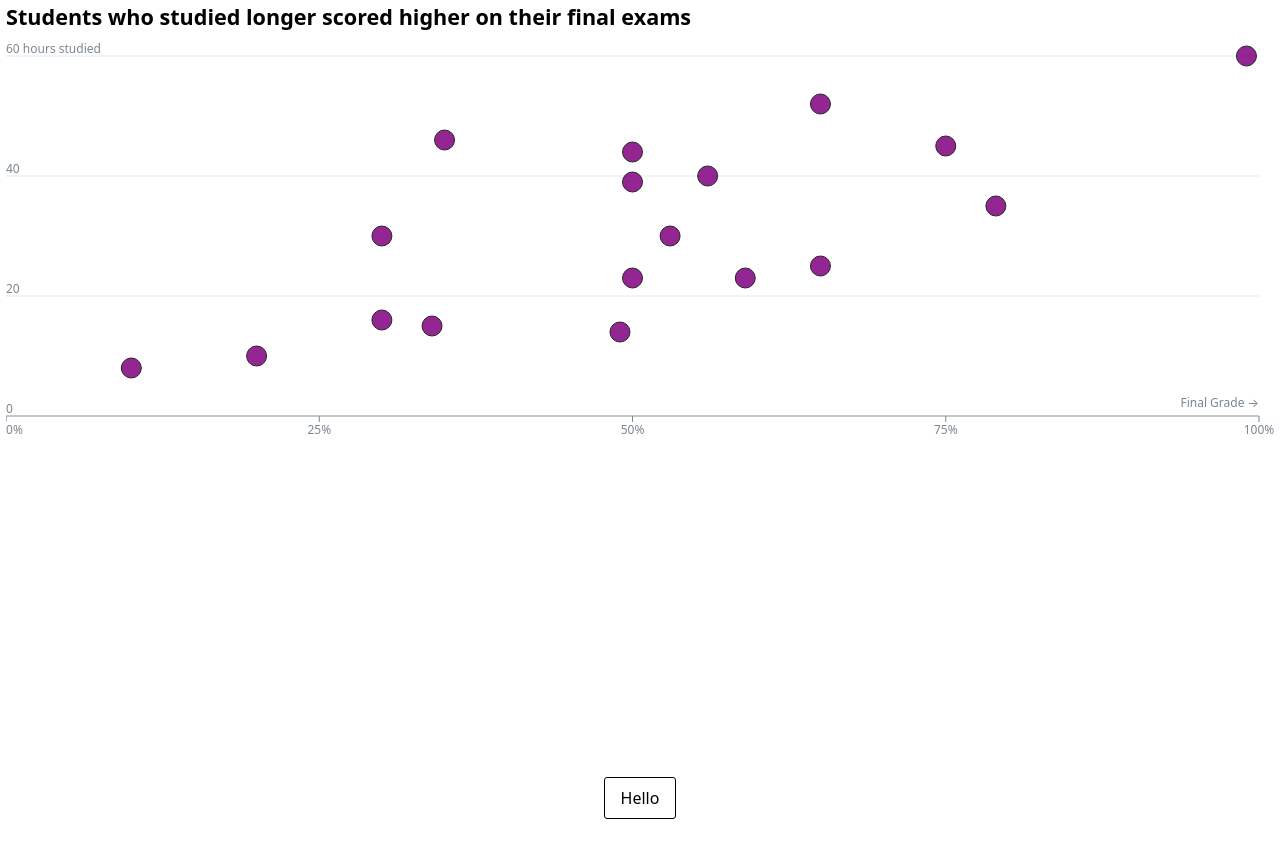
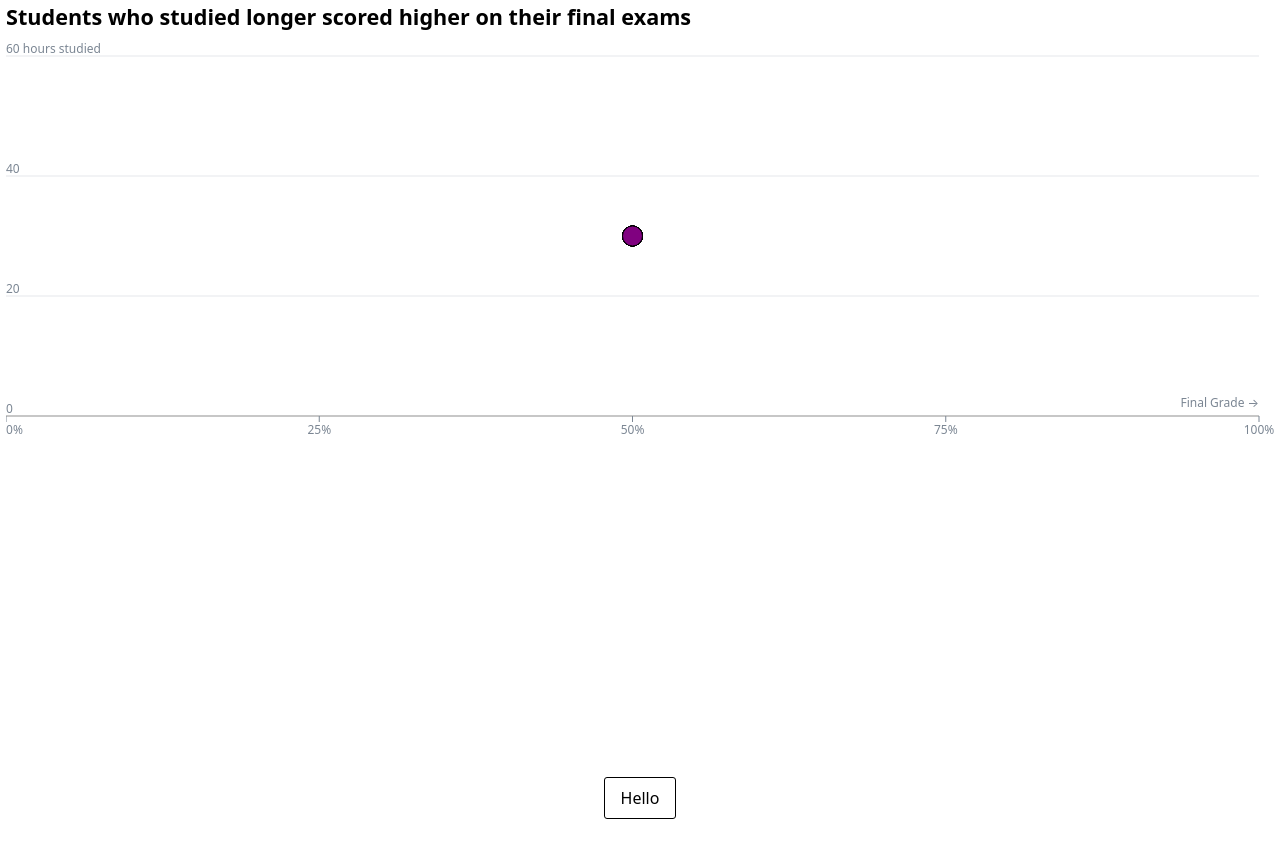
Before and after one commit to TranTrungTinh/invoice-app, a Svelte app in the folder data-visualization/: page / in a window 1280 px wide. Shown: the top 858 px of the page. Built offline with nearby package versions, Linux system fonts and the light colour scheme.

Commit message:
Refactor code for data visualization, improve chart layout, and add Tooltip component

```diff
--- a/data-visualization/src/App.svelte
+++ b/data-visualization/src/App.svelte
@@ -31,7 +31,29 @@
   // Scrollytelling
   import Scrolly from "./helpers/Scrolly.svelte";
   let currentStep;
-  console.log({ currentStep });
+
+  let initialData = data.sort((a, b) => a.grade - b.grade);
+  let renderedData = initialData;
+
+  $: X_MIDPOINT = (xScale.domain()[0] + xScale.domain()[1]) / 2;
+  $: Y_MIDPOINT = (yScale.domain()[0] + yScale.domain()[1]) / 2;
+
+  $: {
+    if (currentStep === 0) {
+      renderedData = initialData.map(d => ({
+        ...d,
+        hours: Y_MIDPOINT,
+        grade: X_MIDPOINT
+      }));
+      hoveredData = null;
+    } else if (currentStep === 1) {
+      renderedData = initialData.map(d => ({ ...d, hours: Y_MIDPOINT }));
+      hoveredData = null;
+    } else if (currentStep === 2) {
+      renderedData = initialData;
+      hoveredData = initialData[13];
+    }
+  }
 </script>
 
 <section>
@@ -45,7 +67,7 @@
       <g class="inner-chart" transform="translate({margin.left}, {margin.top})">
           <AxisY width={innerWidth} {yScale} />
           <AxisX height={innerHeight} width={innerWidth} {xScale} />
-          {#each data.sort((a, b) => a.grade - b.grade) as d, index}
+          {#each renderedData as d}
             <circle
               in:fly={{ x: -10, opacity: 0, duration: 500 }}
               cx={xScale(d.grade)}
@@ -54,8 +76,8 @@
               stroke="black"
               r={hoveredData == d ? radius * 2 : radius}
               opacity={hoveredData ? (hoveredData == d ? 1 : 0.45) : 0.85}
-              on:mouseover={() => hoveredData = d}
-              on:focus={() => hoveredData = d}
+              on:mouseover={() => (currentStep >= 2 ? hoveredData = d : null)}
+              on:focus={() => (currentStep >= 2 ? hoveredData = d : null)}
               tabindex="0"
             />
           {/each}
@@ -82,9 +104,9 @@
 
 <style>
   :global(.tick text, .axis-title) {
-    font-weight: 400; /* How thick our text is */
-    font-size: 12px; /* How big our text is */
-    fill: hsla(212, 10%, 53%, 1); /* The color of our text */
+    font-weight: 400;
+    font-size: 12px;
+    fill: hsla(212, 10%, 53%, 1);
   }
 
   .chart-container {
@@ -92,7 +114,9 @@
   }
 
   circle {
-    transition: r 300ms ease, opacity 500ms ease;
+    transition: r 300ms ease, opacity 500ms ease,
+      cx 500ms cubic-bezier(0.76, 0, 0.24, 1),
+      cy 500ms cubic-bezier(0.76, 0, 0.24, 1); /* https://easings.net/#easeInOutQuart */
     cursor: pointer;
   }
 
@@ -128,6 +152,7 @@
   .steps {
     z-index: 2;
     position: relative;
+    pointer-events: none;
   }
 
   .step-content {
```
Also changed, not shown: 1 other file (tests, documents, lock files or other folders).
